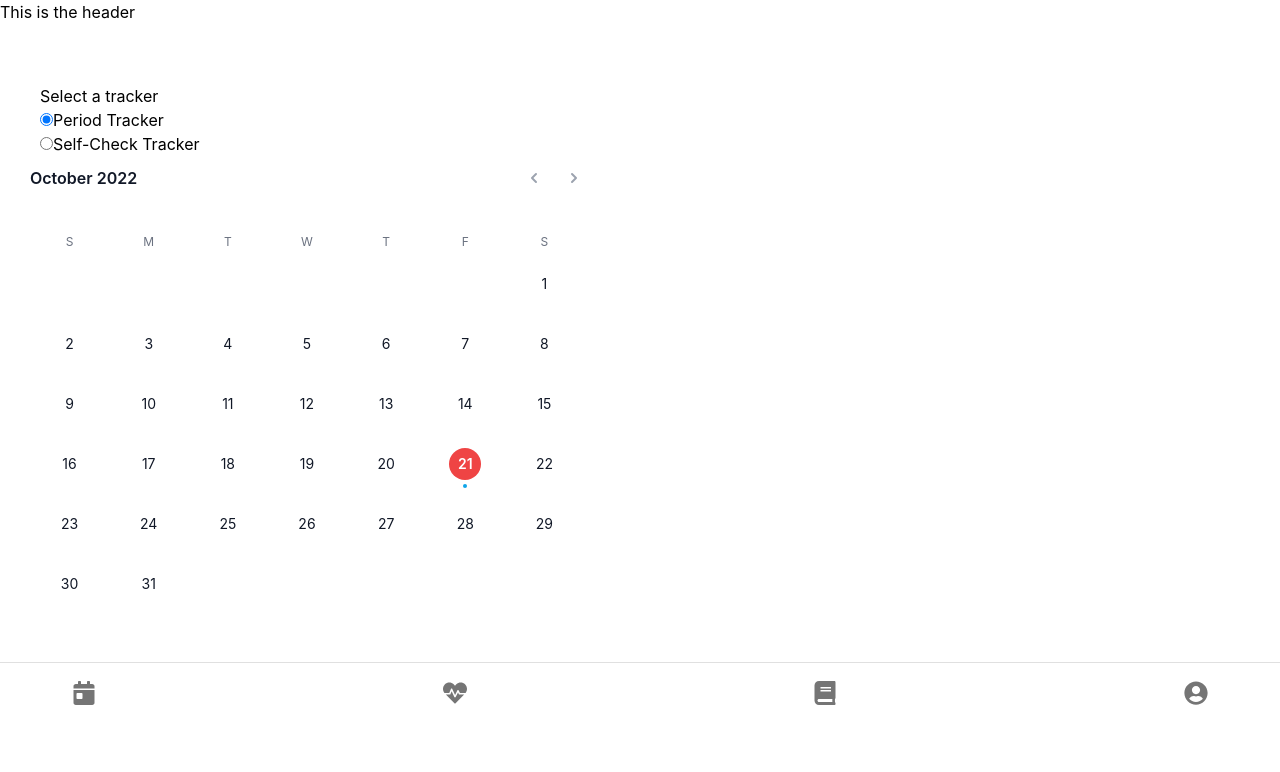
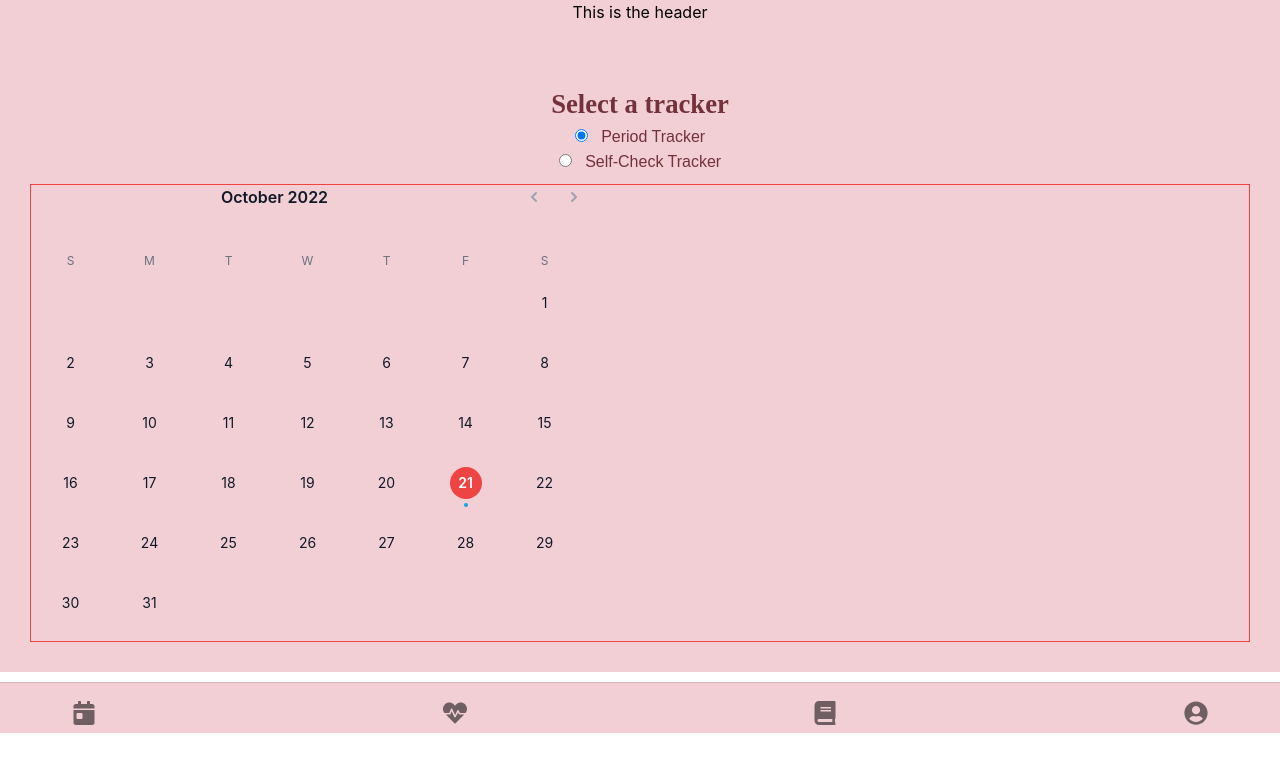
Before and after one commit to gracexkan/pink-hope-breastcheck-tool, a React (Create React App) app in the folder client/: page / in a window 1280 px wide. Shown: the top 772 px of the page. Built offline with nearby package versions, Linux system fonts and the light colour scheme; no server answers; the HTML template or start-up script is replaced by a standard one.

Commit message:
css calendar styling

```diff
--- a/client/src/App.jsx
+++ b/client/src/App.jsx
@@ -1,5 +1,6 @@
 import { useEffect } from "react";
 import { BrowserRouter as Router, Link, Route, Routes } from "react-router-dom";
+import './App.css';
 
 import Calendar from './pages/Calendar';
 import SelfCheck from './pages/SelfCheck';
--- /dev/null
+++ b/client/src/components/CalForm.css
@@ -0,0 +1,14 @@
+.calendar-fieldset legend {
+  margin: 0 auto;
+  font-family: var(--primary-font);
+  font-weight: 700;
+  font-size: 20pt;
+  color: var(--secondary-color);
+  margin-top: -15px;
+}
+
+.calendar-fieldset label {
+  text-align: left;
+  color: var(--secondary-color);
+  font-family: var(--secondary-font)
+}
--- a/client/src/components/CalForm.jsx
+++ b/client/src/components/CalForm.jsx
@@ -1,5 +1,6 @@
 import React from "react"
 import CalTracker from './CalTracker';
+import './CalForm.css'
 
 export default function Form() {
   const [formData, setFormData] = React.useState(
@@ -20,7 +21,7 @@ export default function Form() {
   return (
     <div style={{width: "100%", padding: "30px"}}>
       <form style={{width: "100%", padding: "10px"}}>
-        <fieldset>
+        <fieldset className="calendar-fieldset">
           <legend>Select a tracker</legend>
 
           <input
@@ -31,7 +32,7 @@ export default function Form() {
               checked={formData.logger === "period"}
               onChange={handleChange}
           />
-          <label htmlFor="period">Period Tracker</label>
+          <label htmlFor="period"> &nbsp; Period Tracker</label>
           <br />
 
           <input
@@ -42,7 +43,7 @@ export default function Form() {
               checked={formData.logger === "self-check"}
               onChange={handleChange}
           />
-          <label htmlFor="self-check">Self-Check Tracker</label>
+          <label htmlFor="self-check">  &nbsp; Self-Check Tracker</label>
           <br />
         </fieldset>
       </form>
--- a/client/src/components/CalTracker.jsx
+++ b/client/src/components/CalTracker.jsx
@@ -61,7 +61,7 @@ const CalTracker = ({isPeriodLogs}) => {
   return (
     <div className="w-full">
       <div>
-        <div className="md:grid md:grid-cols-2 md:divide-x md:divide-gray-200">
+        <div className="md:grid md:grid-cols-2 md:divide-x md:divide-gray-200 border border-red-500">
           <div className="md:pr-14">
             <div className="flex items-center">
               <h2 className="flex-auto font-semibold text-gray-900">
--- a/client/src/index.css
+++ b/client/src/index.css
@@ -1,6 +1,8 @@
 @tailwind base;
 @tailwind components;
 @tailwind utilities;
+
+@import url('https://fonts.googleapis.com/css2?family=Lora:wght@400;700&family=Nanum+Gothic&display=swap');
 
 body {
   margin: 0;
@@ -15,3 +17,10 @@ code {
   font-family: source-code-pro, Menlo, Monaco, Consolas, 'Courier New',
     monospace;
 }
+
+:root {
+  --primary-color: #f1cfd5;
+  --secondary-color: #73313b;
+  --primary-font: 'Lora', serif;
+  --secondary-font: 'Nanum Gothic', sans-serif;
+}
--- /dev/null
+++ b/client/src/layout/Footer.css
@@ -0,0 +1,3 @@
+.footer {
+  background-color: var(--primary-color);
+}
--- a/client/src/layout/Footer.jsx
+++ b/client/src/layout/Footer.jsx
@@ -2,13 +2,14 @@ import React from 'react'
 
 import { Box, Container, Divider, IconButton, Link, Stack, Typography } from '@mui/material';
 import { FaCalendarDay, FaHeartbeat, FaUserCircle, FaBook } from "react-icons/fa";
+import './Footer.css'
 
 const Footer = () => {
   const year = new Date().getFullYear()
 
   return (
-    <Box component="footer" sx={{ marginTop: 'auto' }}>
-      <Divider />
+    <Box className="footer" component="footer" sx={{ marginTop: 'auto' }}>
+      <Divider className="footer" />
       <Container maxWidth="lg">
         <Box
           style={{
--- /dev/null
+++ b/client/src/pages/Calendar.css
@@ -0,0 +1,3 @@
+.calendar-page {
+  background-color: var(--primary-color);
+}
--- a/client/src/pages/Calendar.jsx
+++ b/client/src/pages/Calendar.jsx
@@ -4,7 +4,7 @@ import 'react-calendar/dist/Calendar.css';
 
 const Calendar = () => {
   return (
-    <div
+    <div className="calendar-page"
       style={{
         display: 'flex',
         flexDirection: 'column',
--- a/client/tailwind.config.js
+++ b/client/tailwind.config.js
@@ -6,5 +6,5 @@ module.exports = {
   theme: {
     extend: {},
   },
-  plugins: [],
+  plugins: []
 }
```
Also changed, not shown: client/src/components/CalTracker.css (added).
